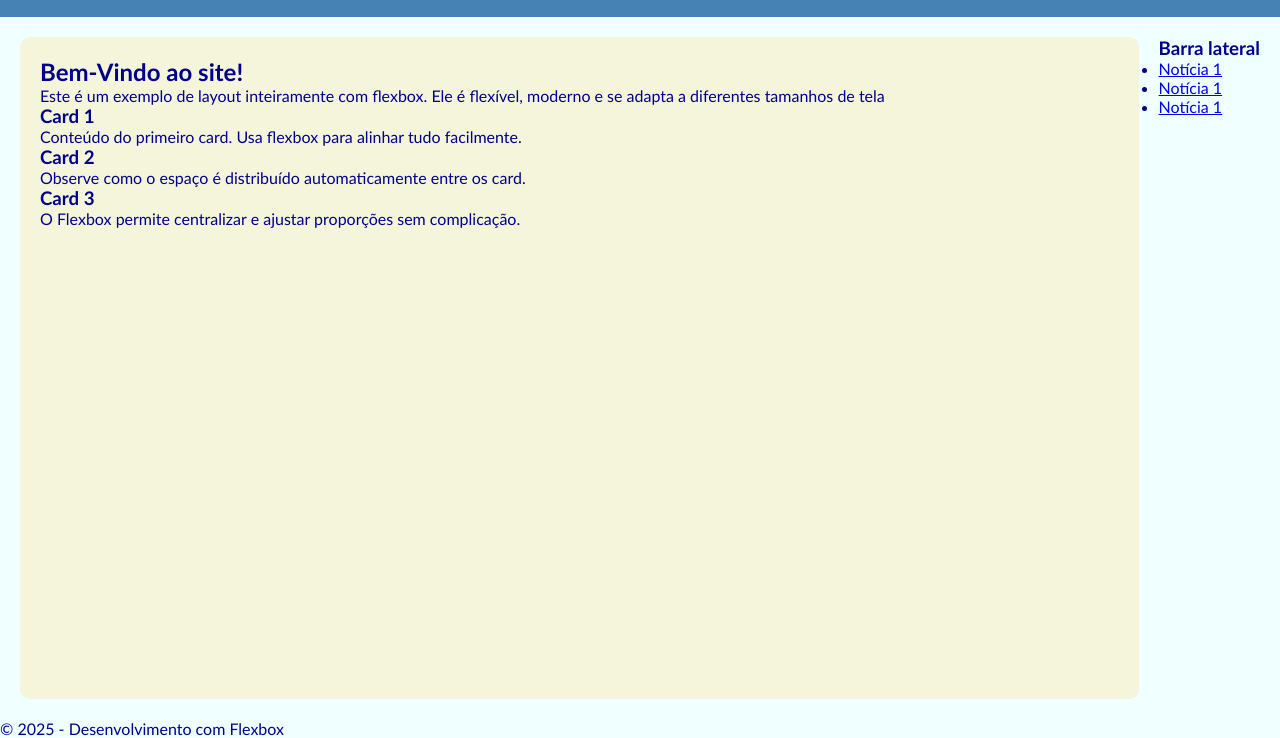
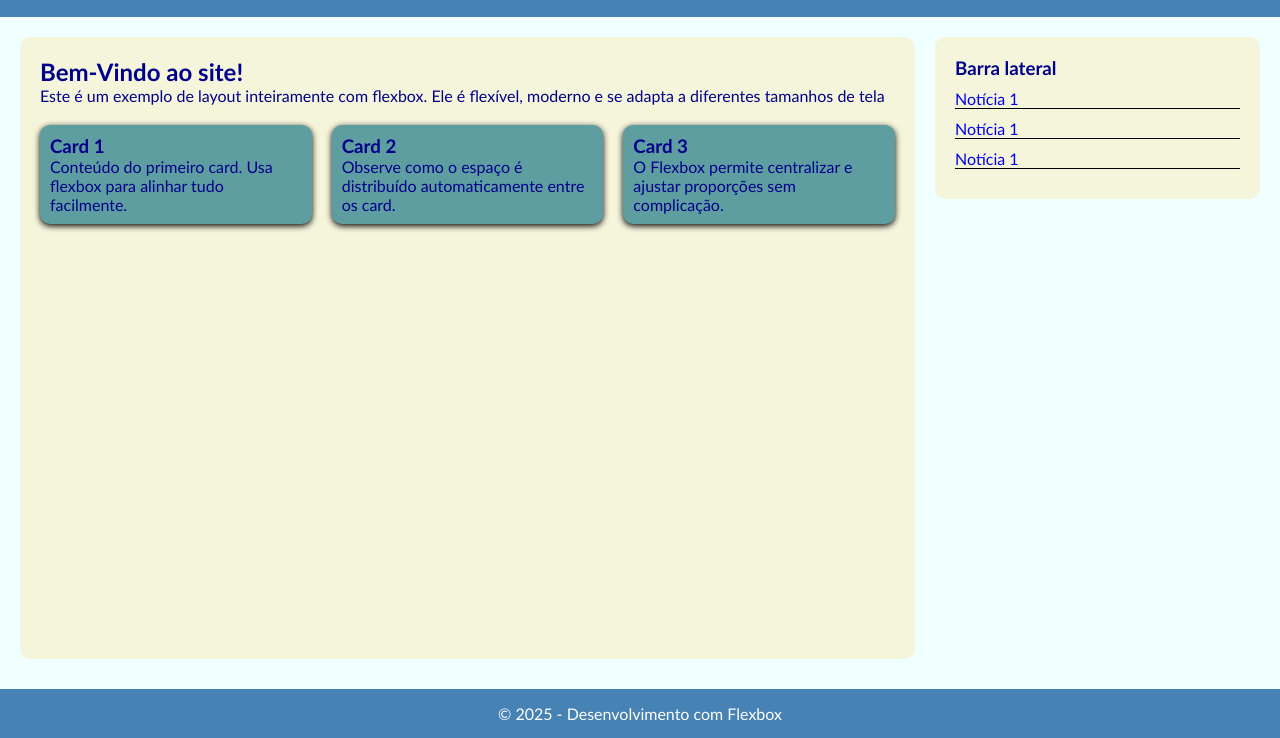
Before and after one commit to vaugusto273/IOS-Projects, a plain HTML site: page AULA24-CSS-Atv-Flexbox/index.html in a window 1280 px wide. Shown: the part 62-800 px from the top of the page. Drawn offline with Linux system fonts and the light colour scheme.

Commit message:
💄 Update style.css

```diff
--- a/AULA24-CSS-Atv-Flexbox/styles/style.css
+++ b/AULA24-CSS-Atv-Flexbox/styles/style.css
@@ -56,3 +56,74 @@ header{
     padding: 20px;
     border-radius: 10px;
 }
+
+.cards{
+    display: flex;
+    justify-content: space-between;
+    gap:20px;
+    flex-wrap: wrap;
+    margin-top: 20px;
+}
+
+.card{
+    flex: 1 1 30%;
+    background-color: cadetblue;
+    border-radius: 10px;
+    padding: 10px;
+    box-shadow: 0 2px 6px black;
+    transition: all 0.2s;
+}
+
+.card:hover{
+    transform: scale(1.03);
+    translate: 0px -10px;
+}
+
+.sidebar{
+    flex: 1;
+    background-color: beige;
+    padding: 20px;
+    border-radius: 10px;
+    min-width: 150px;
+    height: fit-content;
+
+}
+
+.sidebar ul{
+    list-style: none;
+    padding-top: 10px;
+}
+
+.sidebar li{
+    margin-bottom: 10px;
+    border-bottom: 1px solid black;
+}
+
+.sidebar a{
+    text-decoration: none;
+    transition: color 0.2s;
+}
+
+.sidebar a:hover{
+    color: black
+}
+
+.footer{
+    background-color: steelblue;
+    color: white;
+    text-align: center;
+    padding: 15px;
+    margin-top: 10px;
+}
+
+@media(max-width: 768px){
+    .main-container{
+        flex-direction: column;
+    }
+    .cards{
+        flex-direction: column;
+    }
+    .card{
+        flex: 1 1 100%
+    }
+}
```
